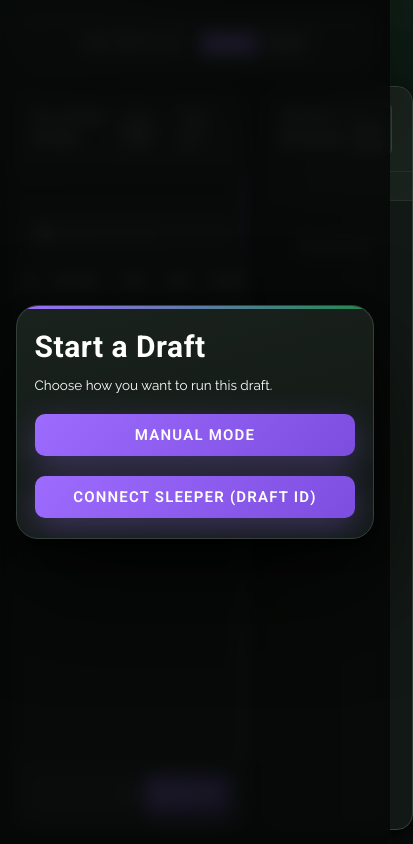
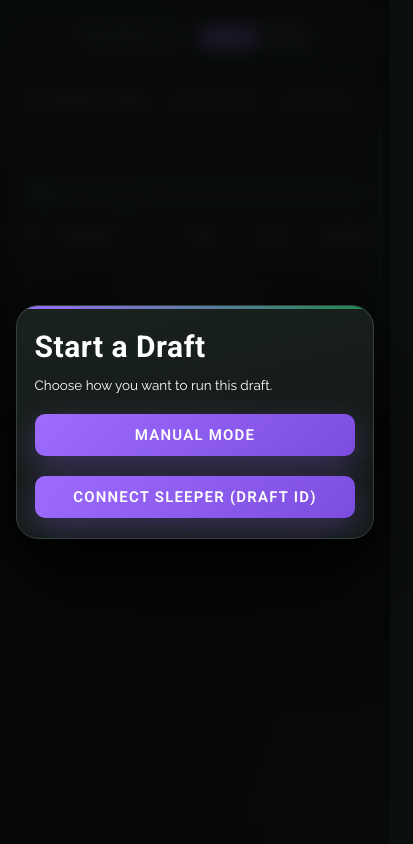
Before and after one commit to atharva-277/Fantasy-Football-Drafter, a website: page public/index.html in a window 390 px wide. Shown: the whole page, 413 px wide, since content can reach past the window. Drawn offline with Linux system fonts and the light colour scheme; no server answers.

Commit message:
mobile update, messed up functionality earlier, restored to previous with new bar update

```diff
--- a/public/style.css
+++ b/public/style.css
@@ -1484,18 +1484,23 @@
   }
 
   body {
+    padding: 8px;
+    gap: 8px;
     height: 100vh;
-    height: 100dvh;
+    height: 100dvh; /* dynamic viewport height — shrinks when browser chrome is visible */
     overflow-y: auto;
     overflow-x: hidden;
   }
 
   .draft-layout {
+    display: flex;
+    flex-direction: column;
     overflow: visible;
     min-height: 0;
   }
 
   .panel {
+    display: none;
     overflow: visible;
   }
 
```
